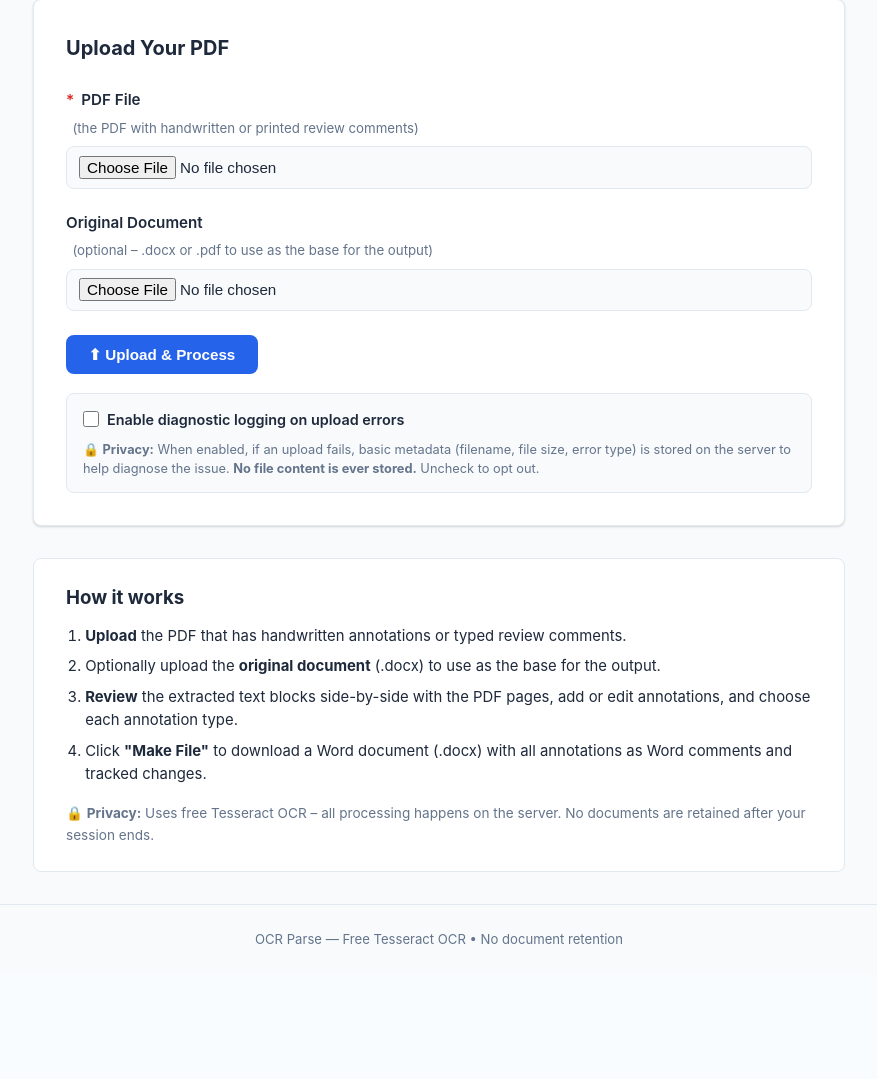
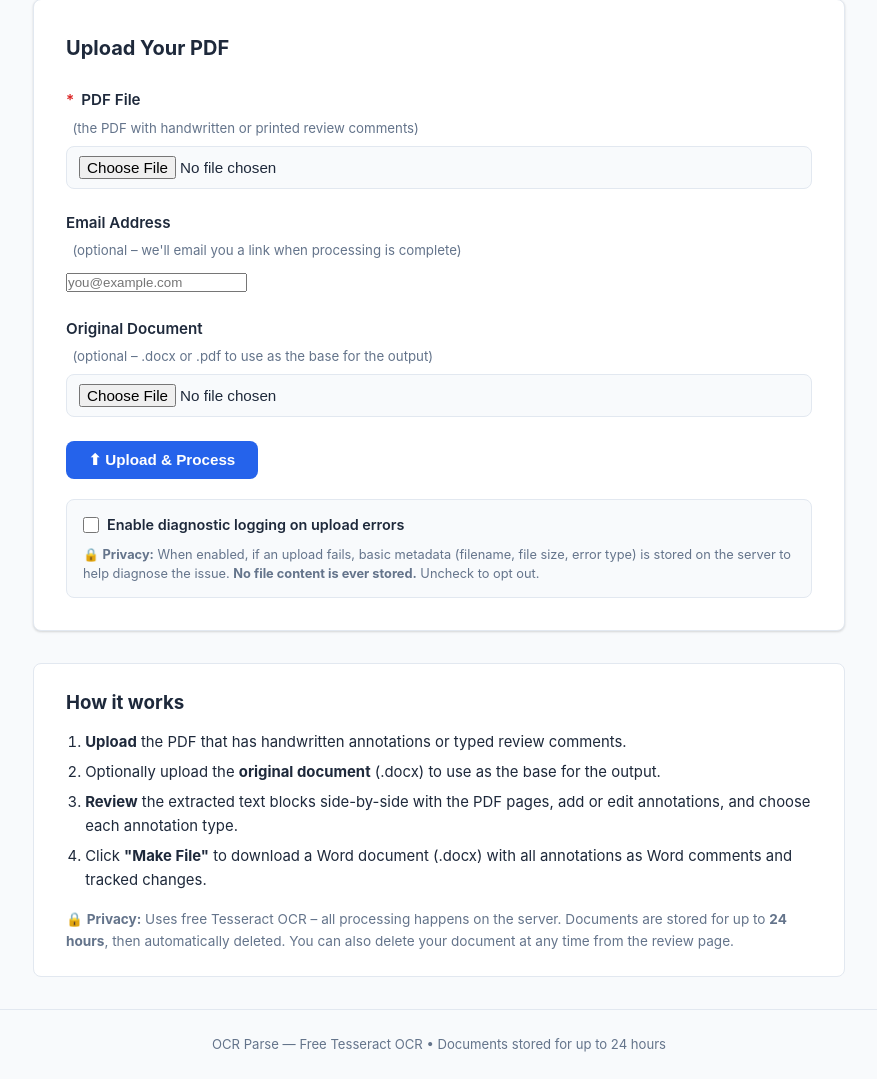
Before and after one commit to r987r/Ocr-parse, a Flask app: page / in a window 1280 px wide. Shown: the part 172-1251 px from the top of the page, without its empty margins (201-1078 px from the left). Before the commit the page ends 1116 px from the top, so only its background shows below. Run offline with Flask 3, Linux system fonts and the light colour scheme.

Commit message:
Implement 1-day storage, email notification, unique access tokens, and delete button
Co-authored-by: r987r <5779315+r987r@users.noreply.github.com>

```diff
--- a/app.py
+++ b/app.py
@@ -2,18 +2,24 @@
 OCR Parse - PDF Review Annotation Web App
 Flask application entry point.
 
-Uses Tesseract (free, local) for OCR. No document retention – session
-files are deleted after export or automatically after a timeout.
+Uses Tesseract (free, local) for OCR.  Documents are stored for up to
+24 hours.  A unique access token is emailed to the uploader so they can
+return to their document at any time within that window.
 """
 
 import os
+import re
 import uuid
 import json
 import shutil
 import time
+import secrets
+import smtplib
 import threading
 import logging
 import subprocess
+from email.mime.multipart import MIMEMultipart
+from email.mime.text import MIMEText
 from pathlib import Path
 from typing import Any
 
@@ -47,8 +53,17 @@ UPLOAD_BASE.mkdir(exist_ok=True)
 ALLOWED_PDF = {"pdf"}
 ALLOWED_DOC = {"pdf", "docx", "doc"}
 
-# Session auto-cleanup: delete session files after this many seconds
-SESSION_MAX_AGE_SECONDS = int(os.environ.get("SESSION_MAX_AGE", "1800"))  # 30 min
+# Session auto-cleanup: delete session files after this many seconds (default 24 h)
+SESSION_MAX_AGE_SECONDS = int(os.environ.get("SESSION_MAX_AGE", "86400"))
+
+# ---------------------------------------------------------------------------
+# Email / SMTP configuration (all optional – set to enable notifications)
+# ---------------------------------------------------------------------------
+SMTP_HOST = os.environ.get("SMTP_HOST", "")
+SMTP_PORT = int(os.environ.get("SMTP_PORT", "587"))
+SMTP_USER = os.environ.get("SMTP_USER", "")
+SMTP_PASSWORD = os.environ.get("SMTP_PASSWORD", "")
+SMTP_FROM = os.environ.get("SMTP_FROM", "") or SMTP_USER
 
 # Debug mode: set DEBUG_MODE=1 to include verbose processing info in API
 # responses and on the review page.  Disable for production deployments.
@@ -57,6 +72,43 @@ DEBUG_MODE = os.environ.get("DEBUG_MODE", "1") == "1"
 # Debug log: persists failure metadata when the user opts in via the UI
 DEBUG_LOG_PATH = UPLOAD_BASE / "debug_log.json"
 _debug_log_lock = threading.Lock()
+
+# ---------------------------------------------------------------------------
+# Access-token registry
+# ---------------------------------------------------------------------------
+# Maps a 256-bit URL-safe token → session UUID so email links are unguessable.
+# Stored in uploads/tokens.json (separate from individual session dirs).
+_tokens_lock = threading.Lock()
+
+
+def _tokens_file() -> Path:
+    """Return the path to the token registry (evaluated dynamically so test
+    overrides of UPLOAD_BASE are respected)."""
+    return UPLOAD_BASE / "tokens.json"
+
+
+def _register_token(token: str, session_id: str) -> None:
+    """Persist a new token → session_id mapping."""
+    with _tokens_lock:
+        registry = _load_json(_tokens_file(), {})
+        registry[token] = session_id
+        _save_json(_tokens_file(), registry)
+
+
+def _get_session_for_token(token: str) -> "str | None":
+    """Return the session_id for *token*, or ``None`` if not found."""
+    with _tokens_lock:
+        registry = _load_json(_tokens_file(), {})
+        return registry.get(token)
+
+
+def _unregister_tokens_for_session(session_id: str) -> None:
+    """Remove every token that maps to *session_id*."""
+    with _tokens_lock:
+        registry = _load_json(_tokens_file(), {})
+        updated = {k: v for k, v in registry.items() if v != session_id}
+        if len(updated) != len(registry):
+            _save_json(_tokens_file(), updated)
 
 
 # ---------------------------------------------------------------------------
@@ -122,25 +174,33 @@ def _log_upload_failure(
 
 
 def _cleanup_session(session_id: str):
-    """Remove all files for a session (no document retention)."""
+    """Remove all files for a session and deregister its access token."""
+    _unregister_tokens_for_session(session_id)
     sdir = UPLOAD_BASE / session_id
     if sdir.exists():
         shutil.rmtree(sdir, ignore_errors=True)
 
 
 def _cleanup_old_sessions():
-    """Remove sessions older than SESSION_MAX_AGE_SECONDS."""
+    """Remove sessions older than SESSION_MAX_AGE_SECONDS and purge their tokens."""
     now = time.time()
     if not UPLOAD_BASE.exists():
         return
+    removed: list[str] = []
     for child in UPLOAD_BASE.iterdir():
         if child.is_dir():
             try:
                 age = now - child.stat().st_mtime
                 if age > SESSION_MAX_AGE_SECONDS:
                     shutil.rmtree(child, ignore_errors=True)
+                    removed.append(child.name)
             except OSError:
                 pass
+    if removed:
+        with _tokens_lock:
+            registry = _load_json(_tokens_file(), {})
+            registry = {k: v for k, v in registry.items() if v not in removed}
+            _save_json(_tokens_file(), registry)
 
 
 def _start_cleanup_timer():
@@ -222,6 +282,75 @@ def _get_system_debug_info() -> dict[str, Any]:
         pass
 
     return info
+
+
+_EMAIL_RE = re.compile(r"^[^@\s]+@[^@\s]+\.[^@\s]+$")
+
+
+def _is_valid_email(email: str) -> bool:
+    return bool(_EMAIL_RE.match(email))
+
+
+def _send_notification_email(to_email: str, base_url: str, access_token: str) -> None:
+    """Send a processing-complete notification with a unique document link.
+
+    Silently logs and returns when SMTP is not configured so callers never
+    have to worry about error handling.
+    """
+    review_url = f"{base_url.rstrip('/')}/r/{access_token}"
+
+    if not SMTP_HOST or not SMTP_USER:
+        logging.info(
+            "Email notification skipped (SMTP not configured). Review link: %s",
+            review_url,
+        )
+        return
+
+    subject = "Your OCR Parse document is ready"
+
+    text_body = (
+        "Your document has finished processing and is ready for review.\n\n"
+        f"Access your document here (valid for 24 hours):\n{review_url}\n\n"
+        "Once you are done reviewing and exporting, you can delete the document "
+        "from the review page.\n\n"
+        "– OCR Parse"
+    )
+
+    html_body = (
+        '<html><body style="font-family:Arial,sans-serif;max-width:600px;'
+        'margin:0 auto;padding:20px">'
+        '<h2 style="color:#2563eb">📄 Your document is ready</h2>'
+        "<p>Your OCR Parse document has finished processing and is ready for review.</p>"
+        '<p style="margin:24px 0">'
+        f'<a href="{review_url}" style="background:#2563eb;color:white;padding:12px 24px;'
+        'text-decoration:none;border-radius:6px;display:inline-block">'
+        "📄 Open Your Document →</a>"
+        "</p>"
+        "<p><strong>⏰ This link will expire in 24 hours.</strong></p>"
+        "<p>Once you are done reviewing and exporting your document, you can "
+        "delete it from the review page.</p>"
+        '<hr style="border:none;border-top:1px solid #e5e7eb;margin:24px 0">'
+        '<p style="font-size:12px;color:#6b7280">OCR Parse – Free Tesseract OCR. '
+        "Your document will be automatically deleted after 24 hours.</p>"
+        "</body></html>"
+    )
+
+    msg = MIMEMultipart("alternative")
+    msg["Subject"] = subject
+    msg["From"] = SMTP_FROM
+    msg["To"] = to_email
+    msg.attach(MIMEText(text_body, "plain"))
+    msg.attach(MIMEText(html_body, "html"))
+
+    try:
+        with smtplib.SMTP(SMTP_HOST, SMTP_PORT, timeout=10) as server:
+            server.ehlo()
+            server.starttls()
+            server.login(SMTP_USER, SMTP_PASSWORD)
+            server.sendmail(SMTP_FROM, to_email, msg.as_string())
+        logging.info("Notification email sent to %s", to_email)
+    except Exception as exc:
+        logging.warning("Failed to send notification email to %s: %s", to_email, exc)
 
 
 # ---------------------------------------------------------------------------
@@ -309,7 +438,13 @@ def upload():
         )
         return jsonify({"error": "Please upload a PDF file for the annotated document."}), 400
 
+    # Optional email for completion notification
+    email = request.form.get("email", "").strip()
+    if email and not _is_valid_email(email):
+        return jsonify({"error": "Please enter a valid email address."}), 400
+
     session_id = str(uuid.uuid4())
+    access_token = secrets.token_urlsafe(32)
     sdir = _session_dir(session_id)
 
     # Save annotated PDF
@@ -336,9 +471,15 @@ def upload():
         "api_key": "",
         "has_original": has_original,
         "orig_ext": orig_ext,
+        "email": email,
+        "access_token": access_token,
+        "base_url": request.host_url,
+        "email_sent": False,
     }
     _save_json(sdir / "config.json", config)
     _save_json(sdir / "annotations.json", [])
+
+    _register_token(access_token, session_id)
 
     return jsonify({"session_id": session_id, "redirect": f"/review/{session_id}"})
 
@@ -355,9 +496,27 @@ def review(session_id):
     return render_template("review.html", session_id=session_id, config=config, debug_mode=DEBUG_MODE)
 
 
+@app.route("/r/<access_token>")
+def token_redirect(access_token):
+    """Redirect a unique email access token to the corresponding review session."""
+    if not re.match(r"^[A-Za-z0-9_-]+$", access_token):
+        abort(404)
+    session_id = _get_session_for_token(access_token)
+    if not session_id:
+        abort(404)
+    sdir = UPLOAD_BASE / session_id
+    if not sdir.exists():
+        abort(404)
+    return redirect(url_for("review", session_id=session_id))
+
+
 @app.route("/api/process/<session_id>", methods=["POST"])
 def process(session_id):
-    """Convert PDF to images and run OCR on each page."""
+    """Convert PDF to images and run OCR on each page.
+
+    Results are cached: if OCR has already been run for this session the
+    cached data is returned immediately without re-processing.
+    """
     sdir = UPLOAD_BASE / session_id
     if not sdir.exists():
         return jsonify({"error": "Session not found."}), 404
@@ -366,6 +525,27 @@ def process(session_id):
     pdf_path = sdir / "annotated.pdf"
     if not pdf_path.exists():
         return jsonify({"error": "Annotated PDF not found."}), 404
+
+    # ------------------------------------------------------------------
+    # Return cached results if OCR has already been run for this session
+    # ------------------------------------------------------------------
+    cached_path = sdir / "ocr_results.json"
+    pages_dir = sdir / "pages"
+    if cached_path.exists() and pages_dir.exists() and any(pages_dir.glob("*.png")):
+        cached_results = _load_json(cached_path, [])
+        if cached_results:
+            resp: dict[str, Any] = {
+                "success": True,
+                "num_pages": len(cached_results),
+                "results": cached_results,
+                "cached": True,
+            }
+            if DEBUG_MODE:
+                cache_debug = _get_system_debug_info()
+                cache_debug["session_id"] = session_id
+                cache_debug["cached"] = True
+                resp["debug"] = cache_debug
+            return jsonify(resp)
 
     # Collect debug info when debug mode is active
     debug_info: dict[str, Any] = {}
@@ -458,6 +638,20 @@ def process(session_id):
             ocr_results.append({"page": idx + 1, "blocks": blocks})
 
         _save_json(sdir / "ocr_results.json", ocr_results)
+
+        # Send notification email once (in a daemon thread so it doesn't delay the response)
+        email = config.get("email", "")
+        if email and not config.get("email_sent"):
+            config["email_sent"] = True
+            _save_json(sdir / "config.json", config)
+            _base_url = config.get("base_url", "")
+            _token = config.get("access_token", "")
+            t = threading.Thread(
+                target=_send_notification_email,
+                args=(email, _base_url, _token),
+                daemon=True,
+            )
+            t.start()
 
         # Build response
         resp: dict[str, Any] = {
--- a/static/css/style.css
+++ b/static/css/style.css
@@ -152,6 +152,19 @@ a { color: var(--primary); }
   transition: background .15s;
 }
 .btn-secondary:hover { background: #eff6ff; }
+
+.btn-danger {
+  background: var(--danger);
+  color: #fff;
+  border: none;
+  padding: .65rem 1.4rem;
+  border-radius: var(--radius);
+  font-size: .95rem;
+  font-weight: 600;
+  cursor: pointer;
+  transition: background .15s;
+}
+.btn-danger:hover { background: #b91c1c; }
 
 .btn-ghost {
   background: transparent;
--- a/templates/index.html
+++ b/templates/index.html
@@ -29,6 +29,16 @@
           <small>(the PDF with handwritten or printed review comments)</small>
         </label>
         <input type="file" id="annotated_pdf" name="annotated_pdf" accept=".pdf" required />
+      </div>
+
+      <!-- Optional email for completion notification -->
+      <div class="form-group">
+        <label for="email">
+          Email Address
+          <small>(optional – we'll email you a link when processing is complete)</small>
+        </label>
+        <input type="email" id="email" name="email" placeholder="you@example.com"
+               autocomplete="email" />
       </div>
 
       <!-- Original document (optional) -->
@@ -82,7 +92,8 @@
     </ol>
     <p style="margin-top:1rem;font-size:.85rem;color:var(--muted);">
       🔒 <strong>Privacy:</strong> Uses free Tesseract OCR – all processing happens on the server.
-      No documents are retained after your session ends.
+      Documents are stored for up to <strong>24 hours</strong>, then automatically deleted.
+      You can also delete your document at any time from the review page.
     </p>
   </div>
 
@@ -90,7 +101,7 @@
 
 <footer class="site-footer">
   <div class="container">
-    OCR Parse &mdash; Free Tesseract OCR &bull; No document retention
+    OCR Parse &mdash; Free Tesseract OCR &bull; Documents stored for up to 24 hours
   </div>
 </footer>
 
@@ -108,6 +119,13 @@
     const annFile = document.getElementById('annotated_pdf').files[0];
     if (!annFile) {
       showError('Please select a PDF file.');
+      return;
+    }
+
+    // Optional email validation
+    const emailVal = document.getElementById('email').value.trim();
+    if (emailVal && !/^[^\s@]+@[^\s@]+\.[^\s@]+$/.test(emailVal)) {
+      showError('Please enter a valid email address.');
       return;
     }
 
@@ -154,6 +172,10 @@
       }
 
       document.getElementById('progressMsg').textContent = 'Redirecting to review page…';
+      if (emailVal) {
+        document.getElementById('progressMsg').textContent =
+          'Redirecting… We\'ll email you at ' + emailVal + ' when processing is complete.';
+      }
       window.location.href = json.redirect;
 
     } catch (err) {
```
Also changed, not shown: templates/review.html (+13 -9 lines), test_app.py (+126 -1 lines).
